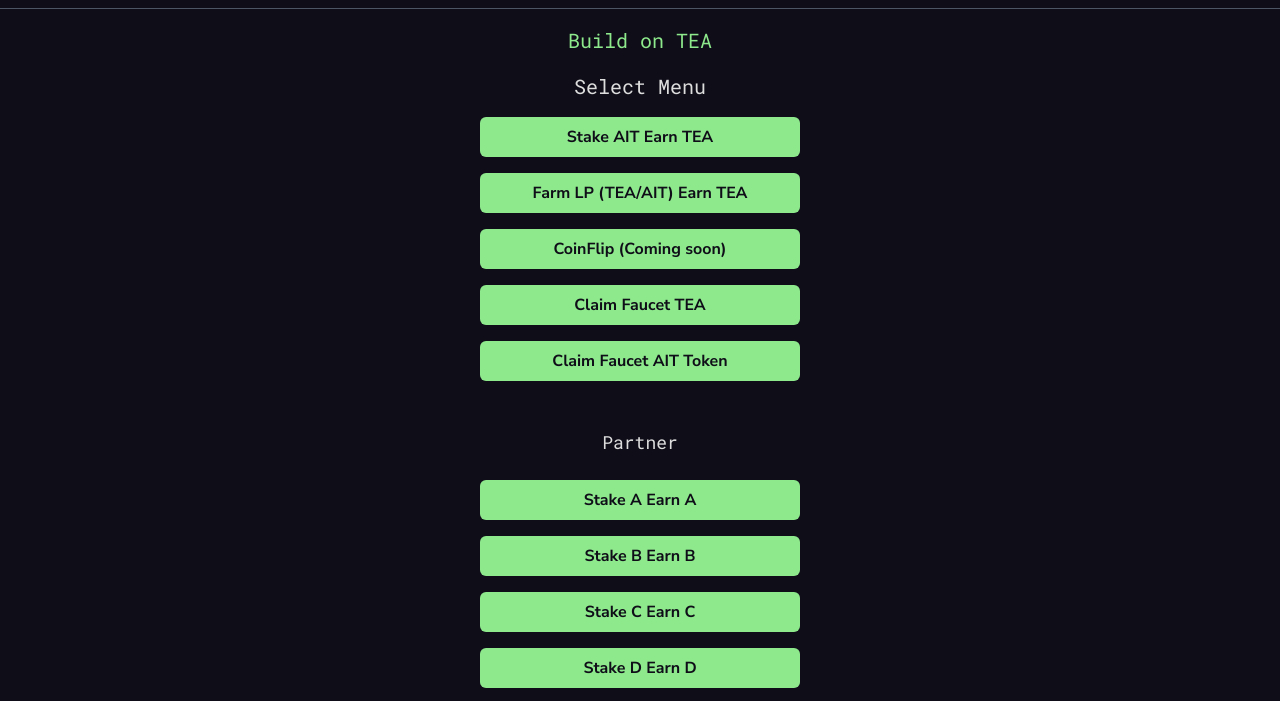
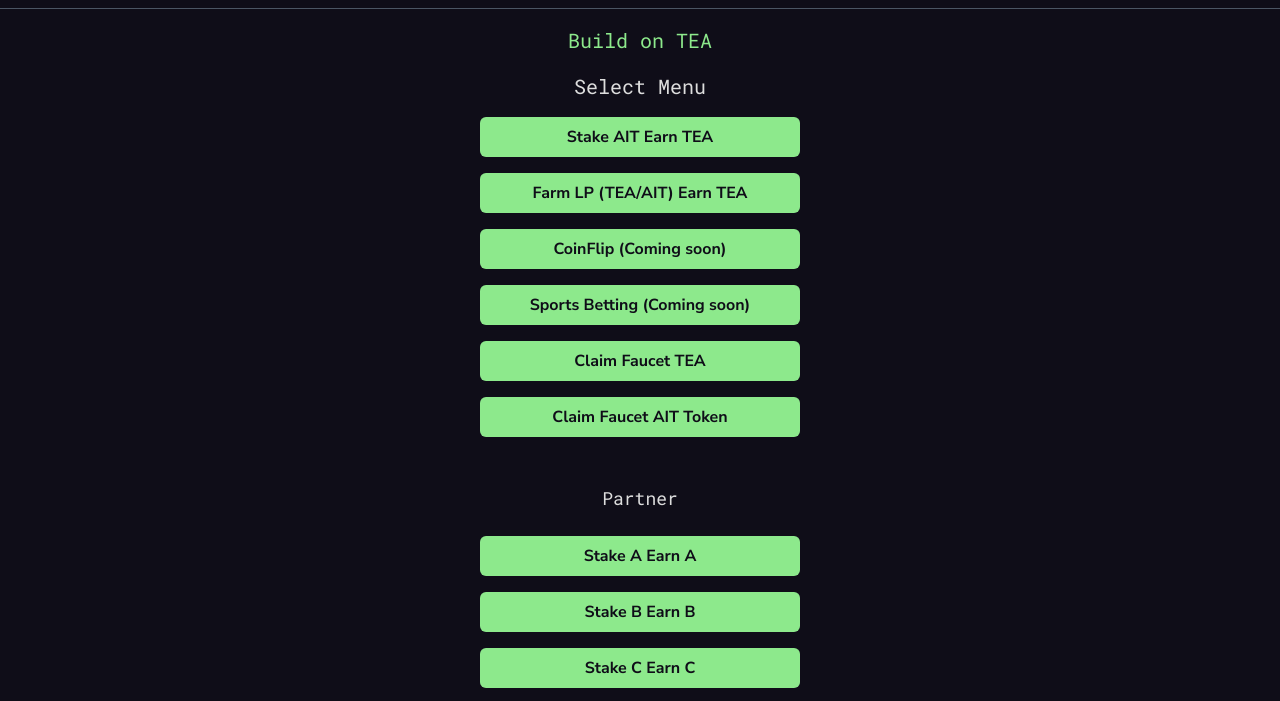
Before and after one commit to Amarudinn/tea-assam, a website: page index.html in a window 1280 px wide. Shown: the part 79-780 px from the top of the page. Drawn offline with nearby package versions, Linux system fonts and the light colour scheme.

Commit message:
add sports betting

```diff
--- a/index.html
+++ b/index.html
@@ -70,6 +70,8 @@
                 <a href="#"
                     class="flex justify-center text-[#0F0D18] bg-[#8DE98C] hover:bg-[#66AA67] hover:text-[#DDDDDD] text-[16px] mb-4 py-2 font-bold w-full rounded-md font-Nunito">CoinFlip
                     (Coming soon)</a>
+                    <a href="#"
+                    class="flex justify-center text-[#0F0D18] bg-[#8DE98C] hover:bg-[#66AA67] hover:text-[#DDDDDD] text-[16px] mb-4 py-2 font-bold w-full rounded-md font-Nunito">Sports Betting (Coming soon)</a>
                 <a href="https://faucet-assam.tea.xyz/" target="_blank"
                     class="flex justify-center text-[#0F0D18] bg-[#8DE98C] hover:bg-[#66AA67] hover:text-[#DDDDDD] text-[16px] mb-4 py-2 font-bold w-full rounded-md font-Nunito">Claim
                     Faucet TEA</a>
```
